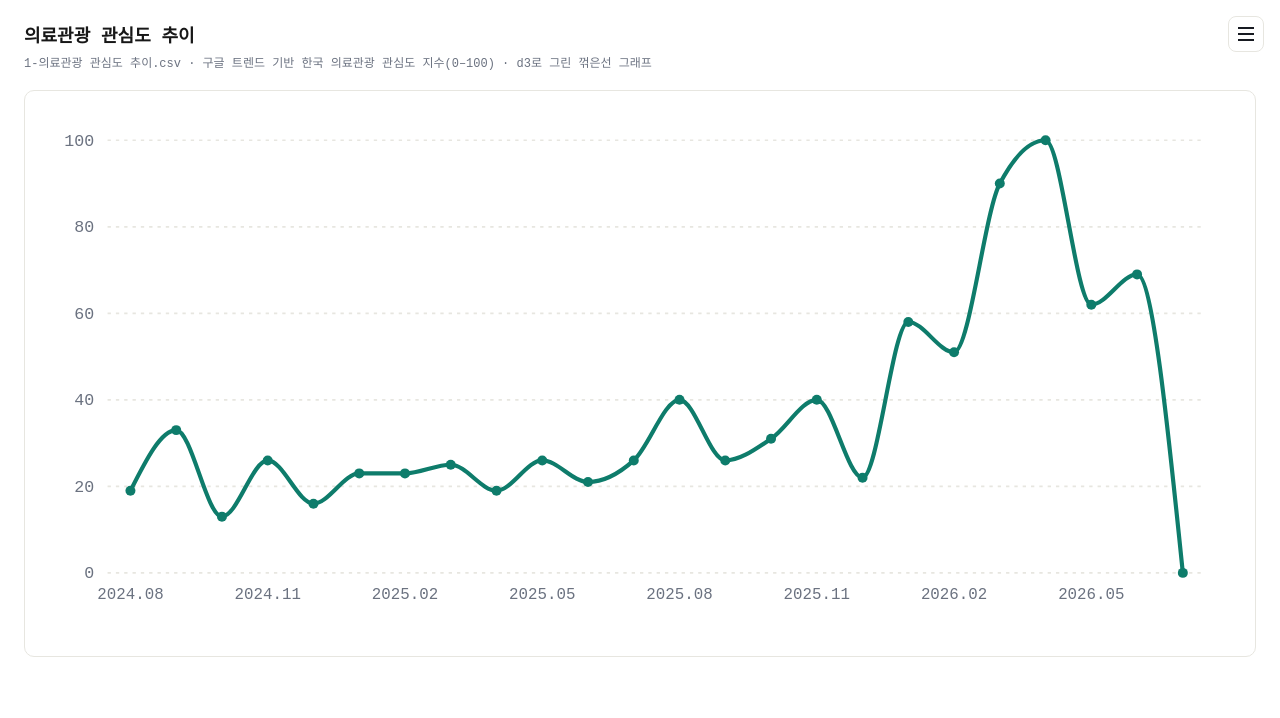
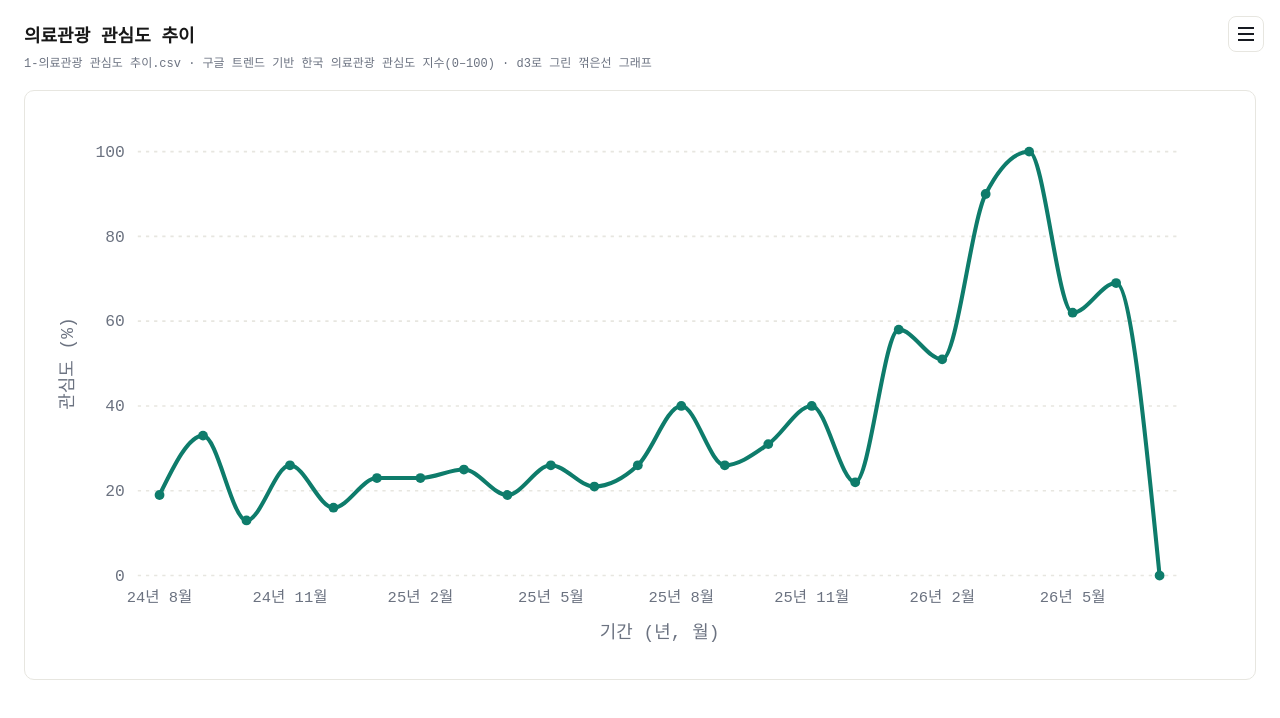
Before and after one commit to Kiip-Corp/target-tour, a Next.js app: page /medicalTourismInterest in a window 1280 px wide. Shown: the top 718 px of the page. Built offline with nearby package versions, Linux system fonts and the light colour scheme.

Commit message:
fix: adjust layout and styling of LineChart component and update formatYm function

```diff
--- a/app/(poc2)/medicalTourismInterest/LineChart.tsx
+++ b/app/(poc2)/medicalTourismInterest/LineChart.tsx
@@ -6,8 +6,8 @@ import { useState } from "react";
 type Point = { ym: string; value: number };
 
 const WIDTH = 720;
-const HEIGHT = 320;
-const MARGIN = { top: 20, right: 20, bottom: 40, left: 40 };
+const HEIGHT = 326;
+const MARGIN = { top: 20, right: 28, bottom: 46, left: 52 };
 
 const TEAL = "#0E7C6B";
 const INK = "#171A21";
@@ -15,7 +15,9 @@ const MUTED = "#6B7280";
 const BORDER = "#E7E6E0";
 
 function formatYm(ym: string) {
-  return `${ym.slice(0, 4)}.${ym.slice(4, 6)}`;
+  const yy = ym.slice(2, 4);
+  const m = Number(ym.slice(4, 6));
+  return `${yy}년 ${m}월`;
 }
 
 export default function LineChart({ data }: { data: Point[] }) {
@@ -48,7 +50,12 @@ export default function LineChart({ data }: { data: Point[] }) {
   return (
     <svg
       viewBox={`0 0 ${WIDTH} ${HEIGHT}`}
-      style={{ width: "100%", height: "auto", fontFamily: "ui-monospace, monospace" }}
+      style={{
+        width: "100%",
+        height: "auto",
+        overflow: "visible",
+        fontFamily: "ui-monospace, monospace",
+      }}
     >
       <g transform={`translate(${MARGIN.left},${MARGIN.top})`}>
         {yTicks.map((t) => (
@@ -97,6 +104,19 @@ export default function LineChart({ data }: { data: Point[] }) {
             </text>
           </g>
         )}
+
+        <text
+          transform={`translate(-40,${innerH / 2}) rotate(-90)`}
+          textAnchor="middle"
+          fontSize={11}
+          fill={MUTED}
+        >
+          관심도 (%)
+        </text>
+
+        <text x={innerW / 2} y={innerH + 38} textAnchor="middle" fontSize={11} fill={MUTED}>
+          기간 (년, 월)
+        </text>
       </g>
     </svg>
   );
--- a/app/(poc2)/medicalTourismInterest/page.tsx
+++ b/app/(poc2)/medicalTourismInterest/page.tsx
@@ -25,7 +25,7 @@ export default async function MedicalTourismInterestPage() {
         1-의료관광 관심도 추이.csv · 구글 트렌드 기반 한국 의료관광 관심도 지수(0–100) · d3로 그린
         꺾은선 그래프
       </p>
-      <div style={{ border: "1px solid #E7E6E0", borderRadius: 10, padding: 16 }}>
+      <div style={{ border: "1px solid #E7E6E0", borderRadius: 10, padding: 28 }}>
         <LineChart data={data} />
       </div>
     </div>
```
